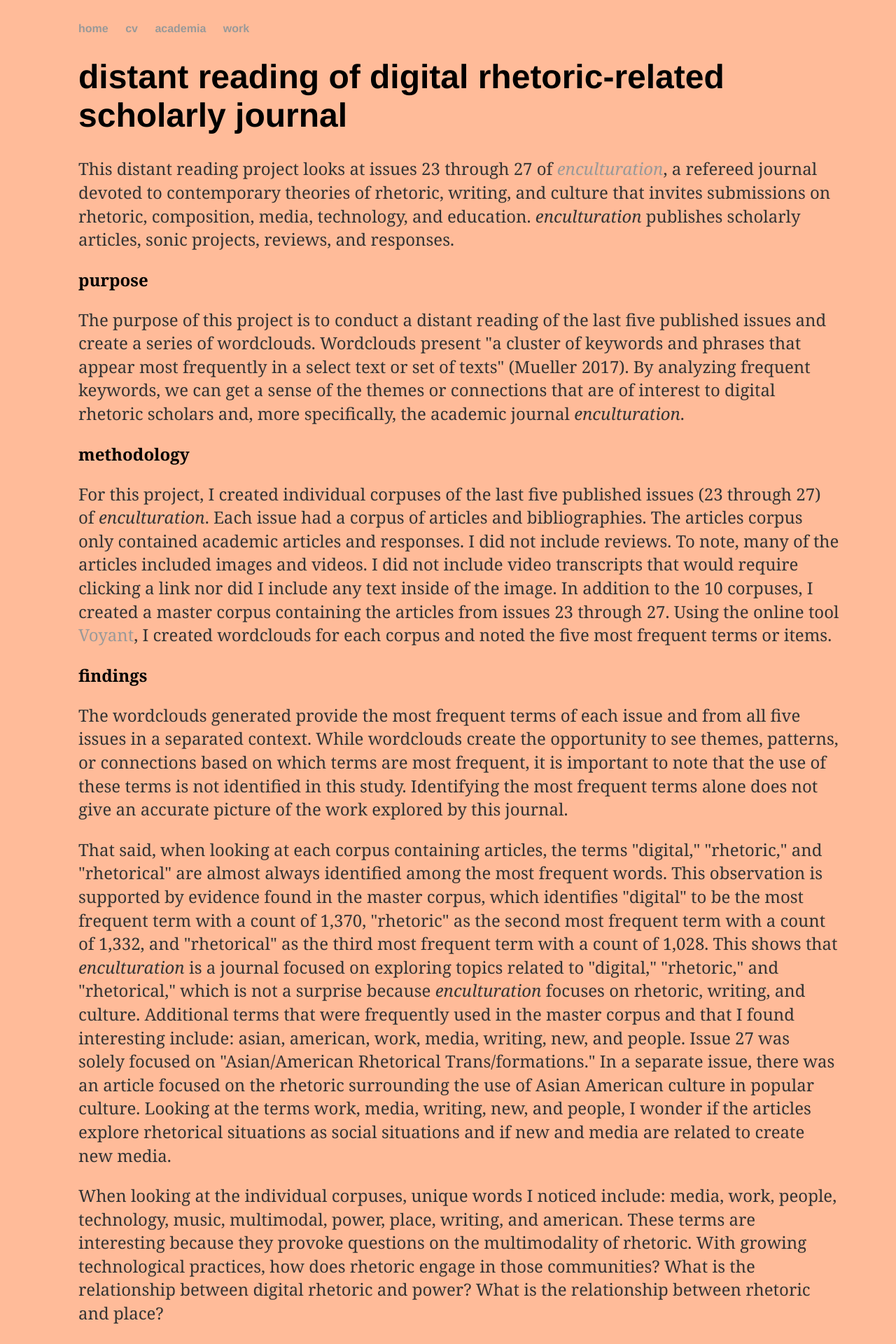
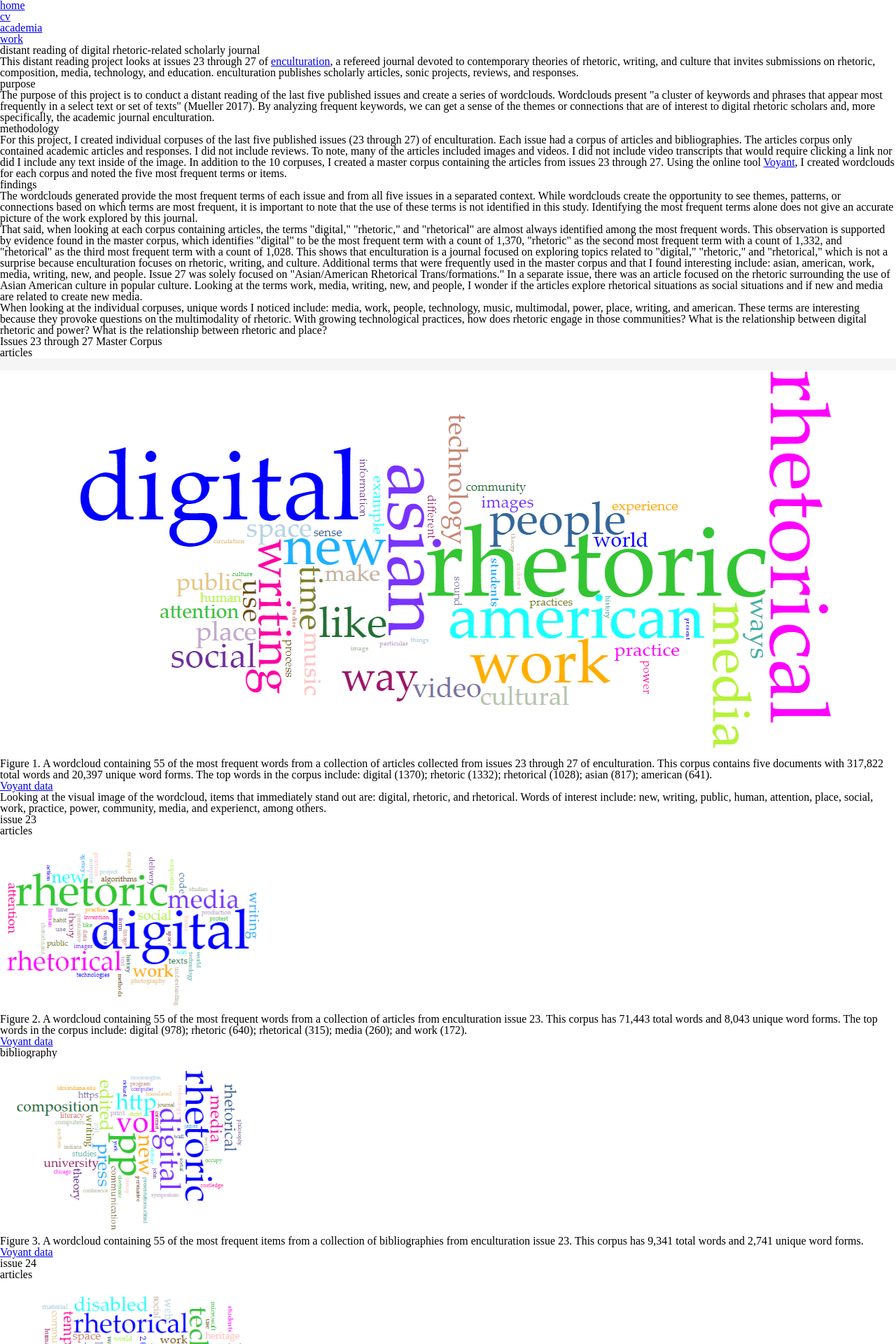
Before and after one commit to sydneyspangler/sydneyspangler.github.io, a Jekyll site: the page built from distant-reading-project/index.html, in a window 1280 px wide. Shown: the top 1920 px of the page at 70% size. Built offline with Jekyll 4.4.1, drawn with Linux system fonts in a browser that asks for light colours.

Commit message:
Update main.css

```diff
--- a/css/main.css
+++ b/css/main.css
@@ -1,47 +1,48 @@
+/* http://meyerweb.com/eric/tools/css/reset/
+   v2.0 | 20110126
+   License: none (public domain)
+*/
+
+html, body, div, span, applet, object, iframe,
+h1, h2, h3, h4, h5, h6, p, blockquote, pre,
+a, abbr, acronym, address, big, cite, code,
+del, dfn, em, img, ins, kbd, q, s, samp,
+small, strike, strong, sub, sup, tt, var,
+b, u, i, center,
+dl, dt, dd, ol, ul, li,
+fieldset, form, label, legend,
+table, caption, tbody, tfoot, thead, tr, th, td,
+article, aside, canvas, details, embed,
+figure, figcaption, footer, header, hgroup,
+menu, nav, output, ruby, section, summary,
+time, mark, audio, video {
+	margin: 0;
+	padding: 0;
+	border: 0;
+	font-size: 100%;
+	font: inherit;
+	vertical-align: baseline;
+}
+/* HTML5 display-role reset for older browsers */
+article, aside, details, figcaption, figure,
+footer, header, hgroup, menu, nav, section {
+	display: block;
+}
 body {
-    background-color: #ffbb99;
-    color: inherit;
-    font-family: 'Georgia', serif;
-    margin: 2em;
-    padding: 0 3em 3em 5em;
+	line-height: 1;
 }
-
-nav ul, footer ul {
-    font-family:'Helvetica', 'Arial', 'Sans-Serif';
-    padding: 0px;
-    list-style: none;
-    font-weight: bold;
+ol, ul {
+	list-style: none;
 }
-nav ul li, footer ul li {
-    display: inline;
-    margin-right: 20px;
+blockquote, q {
+	quotes: none;
 }
-a {
-    text-decoration: none;
-    color: #999;
+blockquote:before, blockquote:after,
+q:before, q:after {
+	content: '';
+	content: none;
 }
-a:hover {
-    text-decoration: underline;
+table {
+	border-collapse: collapse;
+	border-spacing: 0;
 }
-h1 {
-    font-size: 3em;
-    font-family:'Helvetica', 'Arial', 'Sans-Serif';
-}
-p {
-    font-size: 1.5em;
-    line-height: 1.4em;
-    color: #333;
-}
-footer {
-    border-top: 1px solid #d5d5d5;
-    font-size: .8em;
-}
-
-ul.posts {
-    margin: 20px auto 40px;
-    font-size: 1.5em;
-}
-
-ul.posts li {
-    list-style: none;
-}
```
